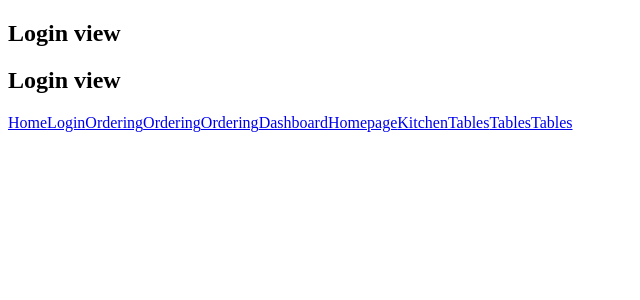
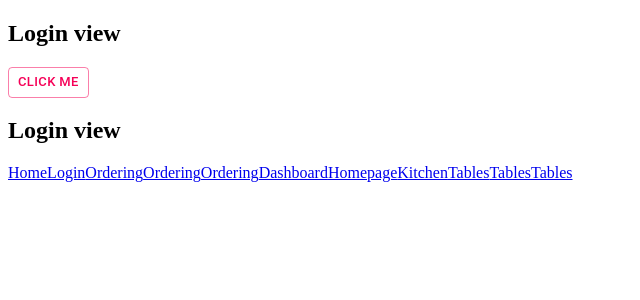
Before and after one commit to butterfly-123/pizzeria-portal, a React (Create React App) app: page / in a window 1280 px wide. Shown: the top 300 px of the page, without its empty margins (0-640 px from the left). Built offline with nearby package versions, Linux system fonts and the light colour scheme.

Commit message:
Make button in the view component

```diff
--- a/package.json
+++ b/package.json
@@ -3,6 +3,7 @@
   "version": "0.1.0",
   "private": true,
   "dependencies": {
+    "@material-ui/core": "^4.9.7",
     "@testing-library/jest-dom": "^4.2.4",
     "@testing-library/react": "^9.5.0",
     "@testing-library/user-event": "^7.2.1",
--- a/src/App.js
+++ b/src/App.js
@@ -3,6 +3,8 @@ import MainLayout from './components/layout/MainLayout/MainLayout';
 import { BrowserRouter, Route } from 'react-router-dom';
 import Login from './components/views/Login/Login';
 import Homepage from './components/views/Homepage/Homepage';
+import { Button } from '@material-ui/core';
+
 
 function App() {
   return (
@@ -10,6 +12,7 @@ function App() {
       <MainLayout>
         <Route exact path={`${process.env.PUBLIC_URL}/`} component={Homepage} />
         <Route exact path={process.env.PUBLIC_URL + '/login'} component={Login} />
+        <Button variant='outlined' size='small' color='secondary'>Click me</Button>
       </MainLayout>
     </BrowserRouter>
   );
```
Also changed, not shown: 1 other file (tests, documents, lock files or other folders).
